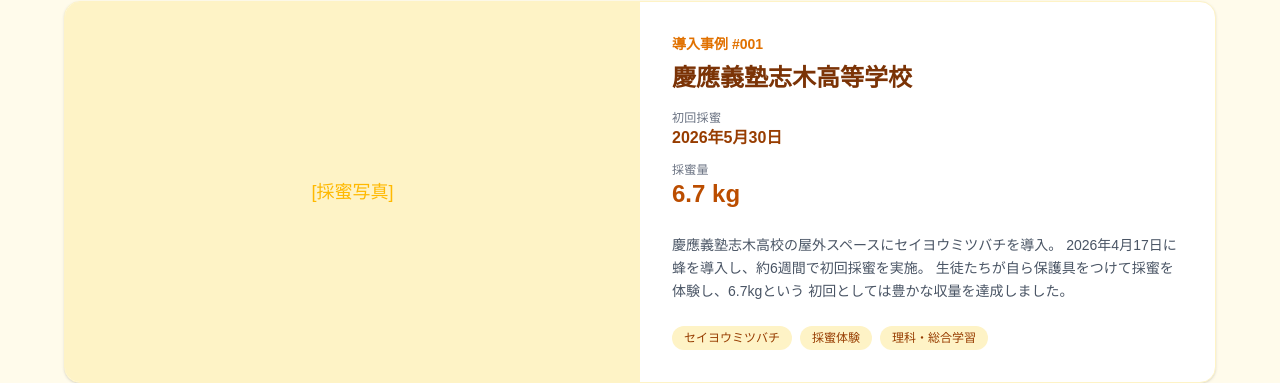
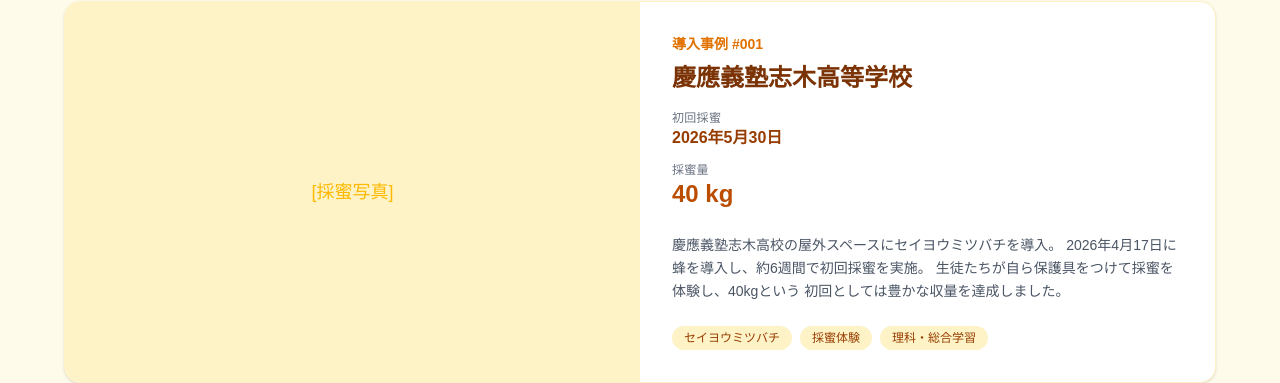
Before and after one commit to pinshypinshy/denpo-hp, a Next.js app: page / in a window 1280 px wide. Shown: the part 4346-4729 px from the top of the page. Built offline with nearby package versions, Linux system fonts and the light colour scheme.

Commit message:
fix: case studies内の表記を6.7kgから40kgに修正

```diff
--- a/components/sections/CaseStudies.tsx
+++ b/components/sections/CaseStudies.tsx
@@ -38,16 +38,14 @@ export default function CaseStudies() {
                   <dt className="text-xs text-gray-500 uppercase tracking-wide">
                     採蜜量
                   </dt>
-                  <dd className="font-bold text-2xl text-amber-700">
-                    6.7 kg
-                  </dd>
+                  <dd className="font-bold text-2xl text-amber-700">40 kg</dd>
                 </div>
               </dl>
 
               <p className="text-gray-600 text-sm leading-relaxed">
                 慶應義塾志木高校の屋外スペースにセイヨウミツバチを導入。
                 2026年4月17日に蜂を導入し、約6週間で初回採蜜を実施。
-                生徒たちが自ら保護具をつけて採蜜を体験し、6.7kgという
+                生徒たちが自ら保護具をつけて採蜜を体験し、40kgという
                 初回としては豊かな収量を達成しました。
               </p>
 
```
